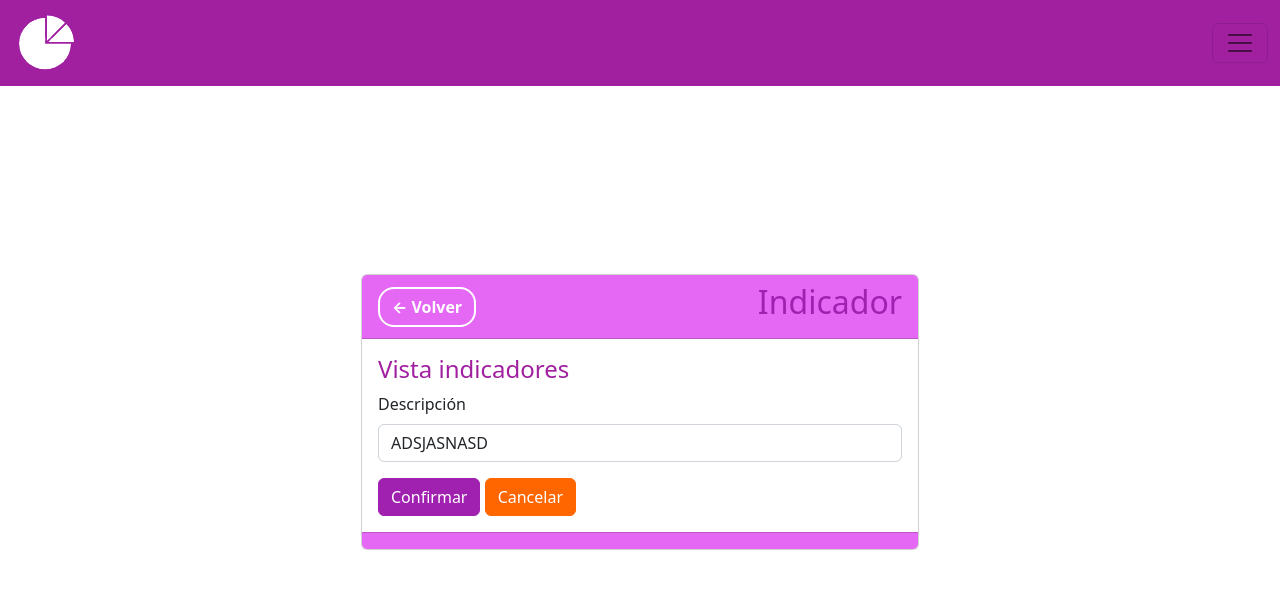
After one commit to SoleGomez23/PF-MIRe, a Django app: page /indicadores/editar/1 in a window 1280 px wide. The commit adds this page. Shown: the top 589 px of the page. Run offline with Django 3.2, Linux system fonts and the light colour scheme; data comes from the database, SQL or seed files in the repository; some libraries are stand-ins or nearby versions.

Commit message:
editar indicador

```diff
--- /dev/null
+++ b/MIRe2/MIReApp/templates/indicadores/editar.html
@@ -0,0 +1,25 @@
+{% extends "base.html" %}
+
+{% block titulo %} Editar indicador {% endblock %}
+
+{% block contenido %}
+
+<center>
+<div class="card col-md-6" style="text-align: left;">
+    <div class="card-header fw-bold" style="background-color: #e468f4;color: #fff;">
+        <div style="display: flex; justify-content: space-between; align-items: center;">
+            <span><a href="{% url 'indicadores' %}" class="btn btn-secondary rounded-4 fw-bold" style="background-color: transparent; color: #ffff;border-color: #ffff;border-width: 2px;">← Volver</a></span>
+            <span><h2>Indicador</h2></span>
+        </div>
+    </div>
+    <div class="card-body">
+        <h4 class="card-title" style="color: #a020a0;">Vista indicadores</h4>
+
+        {% include 'indicadores/form.html' with formulario2=formulario2 %}
+    </div>
+    <div class="card-footer text-muted" style="background-color: #e468f4;">
+
+    </div>
+</div>
+</center>
+{% endblock %}
--- a/MIRe2/MIReApp/templates/indicadores/indexindicador.html
+++ b/MIRe2/MIReApp/templates/indicadores/indexindicador.html
@@ -54,7 +54,7 @@
 
                             <td>
 
-                                <a class="btn" style="background-color: #a020b0;" href=""><i class="fa-solid fa-square-pen fa-lg"></i></a></a> <!--Boton editar-->
+                                <a class="btn" style="background-color: #a020b0;" href="{% url 'editar' indi.id %}"><i class="fa-solid fa-square-pen fa-lg"></i></a></a> <!--Boton editar-->
                                 <a class="btn eliminarIndicador-btn" data-id="{{ indi.id }}" style="background-color: #f60;" role="button"><i class="fa-solid fa-trash-can"></i></a><!--Boton eliminar-->
 
                             </td>
--- a/MIRe2/MIReApp/urls.py
+++ b/MIRe2/MIReApp/urls.py
@@ -12,6 +12,7 @@
     path('indicadores',views.indicadores, name='indicadores'),
     path('indicadores/crear', views.crear_indicadores, name='crear_indicador'),
     path('indicadores/eliminar/<int:id>', views.eliminar_indicadores, name='eliminar_indicador'),
+    path('indicadores/editar/<int:id>', views.editar_indicadores, name='editar_indicador'),
     path('metricas/crear', views.crear_metricas, name='crear'),
     path('metricas/editar/<int:id>', views.editar_metricas, name='editar'),
     path('metricas/eliminar/<int:id>', views.eliminar_metricas, name='eliminar'),
--- a/MIRe2/MIReApp/views.py
+++ b/MIRe2/MIReApp/views.py
@@ -89,9 +89,8 @@
         if formulario2.is_valid():
             formulario2.save()
         return redirect('indicadores')
-    else:
-        form = IndicadorForm(instance = indicador)
-    return render(request, 'indicadores/editar.html', {'formulario2': formulario2})
+
+    return render(request, 'indicadores/editar.html', {'formulario2': formulario2, 'indicador':indicador})
 
 def eliminar_indicadores(request, id):
     indicadores = Indicador.objects.get(id=id)
```
